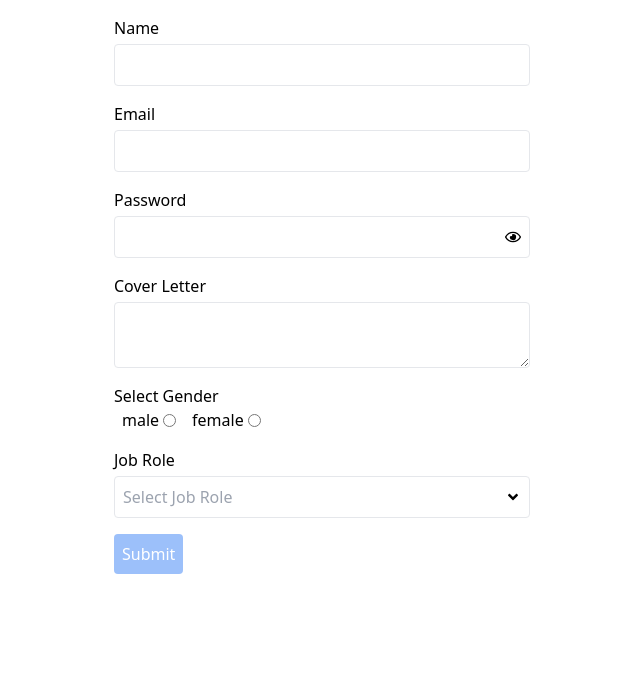
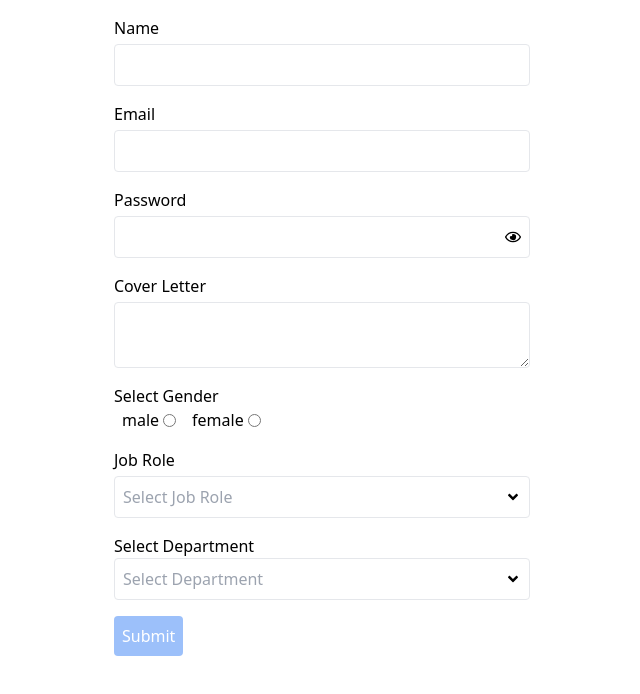
Before and after one commit to Lordhacker756/formx, a React (Vite) app: page / in a window 1280 px wide. Shown: the top 694 px of the page, without its empty margins (318-958 px from the left). Built offline with nearby package versions, Linux system fonts and the light colour scheme.

Commit message:
feat: add searchable dropdown

```diff
--- a/src/App.tsx
+++ b/src/App.tsx
@@ -5,6 +5,7 @@ import useFormValidation from "./hooks/useFormValidation";
 import TextArea from "./components/TextArea";
 import RadioGroup from "./components/RadioGroup";
 import Select from "./components/Select";
+import SearchableDropdown from "./components/SearchableDropdown";
 
 const App = () => {
   const { values, errors, handleChange, handleBlur, hasErrors } =
@@ -15,6 +16,7 @@ const App = () => {
       coverLetter: "",
       gender: "",
       role: "",
+      department: "",
     });
 
   const handleSubmit = (e: React.FormEvent) => {
@@ -87,6 +89,25 @@ const App = () => {
         options={["SDE1", "SDE2", "SDE3", "SA", "PE"]}
       />
 
+      <SearchableDropdown
+        name="department"
+        label="Department"
+        value={values.department}
+        error={errors.department}
+        onBlur={handleBlur}
+        onChange={handleChange}
+        options={[
+          "Frontend",
+          "Backend",
+          "Database Management",
+          "DevOps",
+          "DevRel",
+          "Mobile",
+          "Human Resource",
+        ]}
+        schema="select"
+      />
+
       <SubmitButton disabled={hasErrors()} />
     </form>
   );
--- a/src/components/SearchableDropdown.tsx
+++ b/src/components/SearchableDropdown.tsx
@@ -0,0 +1,109 @@
+import { useEffect, useState } from "react";
+import { validationSchemas } from "../utils/validationSchemas";
+import { FaAngleDown } from "react-icons/fa";
+import clsx from "clsx";
+
+interface SearchableDropdownProps {
+  name: string;
+  label: string;
+  value: string;
+  options: string[];
+  error: string | null;
+  schema: keyof typeof validationSchemas;
+  onChange: (name: string, value: string) => void;
+  onBlur: (
+    name: string,
+    value: string,
+    validator: (value: string) => string | null
+  ) => void;
+}
+
+const SearchableDropdown: React.FC<SearchableDropdownProps> = ({
+  name,
+  label,
+  value,
+  options,
+  error,
+  schema,
+  onChange,
+  onBlur,
+}) => {
+  const [hasBeenOpened, setHasBeenOpened] = useState(false);
+  const [filteredOptions, setFilteredOptions] = useState(options);
+  const [showDropdown, setShowDropdown] = useState(false);
+
+  useEffect(() => {
+    if (hasBeenOpened) {
+      onBlur(name, value, validationSchemas["select"]);
+    }
+  }, [showDropdown]);
+
+  const handleSearch = (searchKey: string) => {
+    setFilteredOptions(
+      options.filter((_) => _?.toLowerCase()?.includes(searchKey.toLowerCase()))
+    );
+  };
+
+  return (
+    <div>
+      <label htmlFor={name}>Select {label}</label>
+      <div
+        className={`border p-2 rounded flex flex-row justify-between items-center ${
+          error ? "border-red-500" : ""
+        }`}
+        id={name}
+        onClick={() => {
+          !hasBeenOpened && setHasBeenOpened(true);
+          setShowDropdown((prev) => !prev);
+          setFilteredOptions(options);
+        }}
+      >
+        {value && !showDropdown ? (
+          <p>{value}</p>
+        ) : showDropdown ? (
+          <input
+            type="text"
+            className="border border-none outline-none w-full"
+            placeholder="Enter to search..."
+            autoFocus
+            onChange={(e) => {
+              handleSearch(e.target.value);
+            }}
+          />
+        ) : (
+          <p className="text-gray-400">Select {label}</p>
+        )}
+        <FaAngleDown
+          className={clsx(
+            "transition-all ease-in ",
+            showDropdown ? "rotate-180" : "rotate-0"
+          )}
+        />
+      </div>
+      {error && <span className="text-red-500 text-sm mt-1">{error}</span>}
+
+      {showDropdown && (
+        <div
+          className={`mt-1 rounded flex flex-col
+            justify-between items-start ${error ? "border-red-500" : ""}`}
+        >
+          {filteredOptions.map((value, key) => {
+            return (
+              <p
+                className="border p-2 w-full rounded transition-all ease-in hover:bg-gray-300 hover:cursor-pointer"
+                onClick={() => {
+                  setShowDropdown(false);
+                  onChange(name, value);
+                }}
+              >
+                {value}
+              </p>
+            );
+          })}
+        </div>
+      )}
+    </div>
+  );
+};
+
+export default SearchableDropdown;
--- a/src/components/Select.tsx
+++ b/src/components/Select.tsx
@@ -52,7 +52,7 @@ const Select: React.FC<SelectProps> = ({
         {label}
       </label>
       <div
-        className={`border p-2 rounded flex flex-row justify-between items-center ${
+        className={`border p-2 rounded flex flex-row justify-between items-center hover:cursor-pointer ${
           error ? "border-red-500" : ""
         }`}
         id={name}
--- a/src/utils/validationSchemas.ts
+++ b/src/utils/validationSchemas.ts
@@ -27,7 +27,7 @@ export const validationSchemas = {
     select: (value: string) =>
         value.trim()
             ? null
-            : 'Please select a valid option.',
+            : 'Please select atleast one option.',
 
     // Validates a radio button group
     radio: (value: string) =>
```
Also changed, not shown: src/hooks/useDebounce.ts (added).
